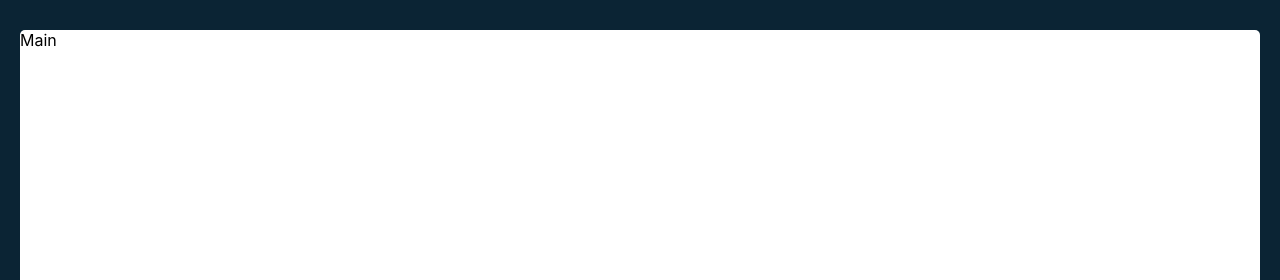
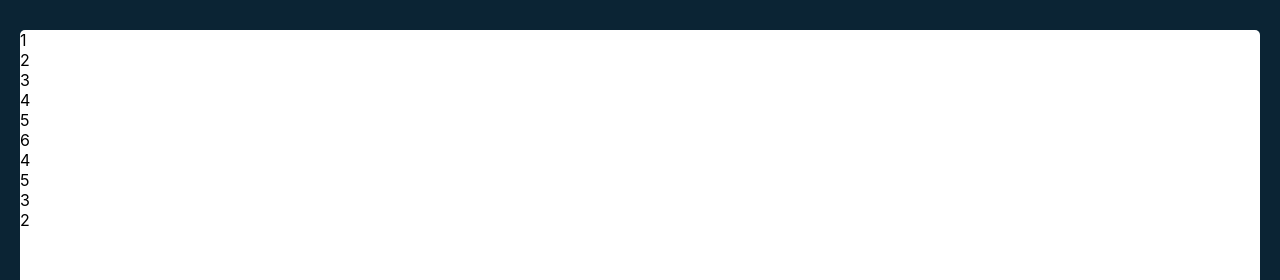
Before and after one commit to Lanr3waju/tenzies, a React (Create React App) app: page / in a window 1280 px wide. Shown: the top 280 px of the page. Built offline with nearby package versions, Linux system fonts and the light colour scheme.

Commit message:
chore: Create Die component

```diff
--- a/package.json
+++ b/package.json
@@ -3,6 +3,7 @@
   "version": "0.1.0",
   "private": true,
   "dependencies": {
+    "prop-types": "^15.8.1",
     "react": "^18.2.0",
     "react-dom": "^18.2.0",
     "react-scripts": "5.0.1"
--- /dev/null
+++ b/src/components/Die.jsx
@@ -0,0 +1,12 @@
+import React from 'react';
+import PropTypes from 'prop-types';
+
+export default function Die({ value }) {
+  return (
+    <div className="die">{value}</div>
+  );
+}
+
+Die.propTypes = {
+  value: PropTypes.number.isRequired,
+};
--- a/src/components/Main.jsx
+++ b/src/components/Main.jsx
@@ -1,7 +1,21 @@
 import React from 'react';
+import Die from './Die';
 
 export default function Main() {
   return (
-    <main>Main</main>
+    <main>
+      <div>
+        <Die value={1} />
+        <Die value={2} />
+        <Die value={3} />
+        <Die value={4} />
+        <Die value={5} />
+        <Die value={6} />
+        <Die value={4} />
+        <Die value={5} />
+        <Die value={3} />
+        <Die value={2} />
+      </div>
+    </main>
   );
 }
```
Also changed, not shown: 1 other file (tests, documents, lock files or other folders).
